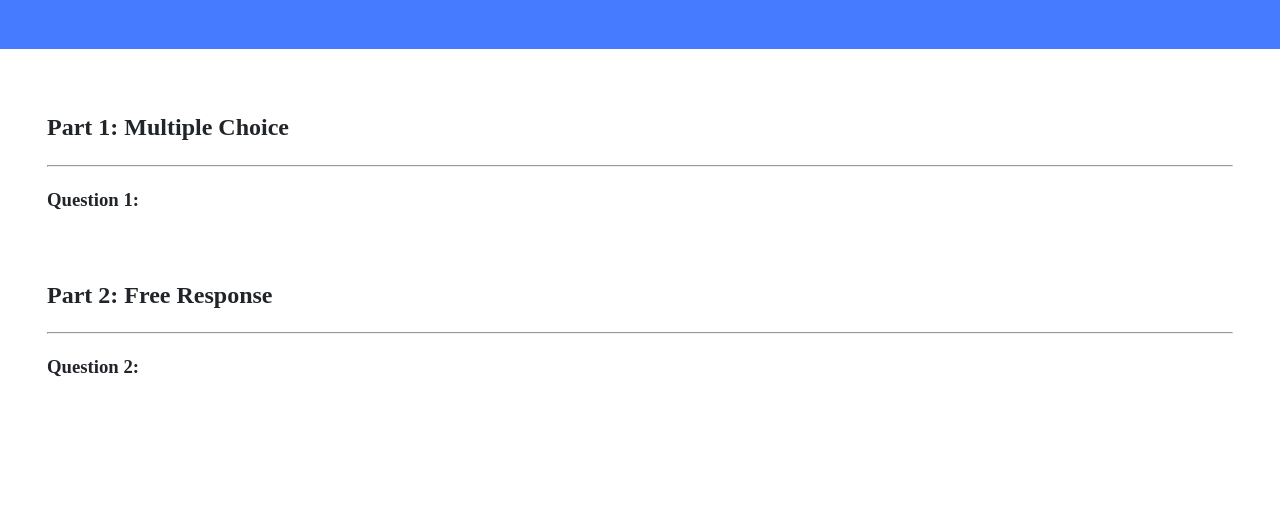
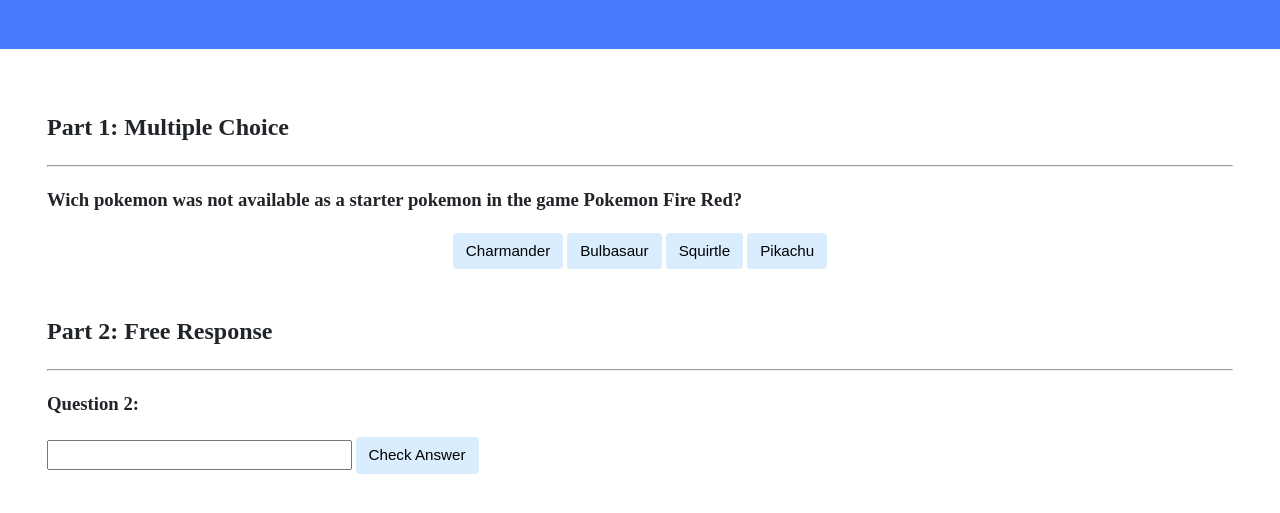
Before and after one commit to Iris-CR/CS50, a plain HTML site: page trivia/index.html in a window 1280 px wide. Shown: the part 151-664 px from the top of the page. Drawn offline with Linux system fonts and the light colour scheme.

Commit message:
Wed, Aug 21, 2024, 2:11 PM -03:00

```diff
--- a/trivia/index.html
+++ b/trivia/index.html
@@ -19,7 +19,13 @@
                 <h2>Part 1: Multiple Choice </h2>
                 <hr>
                 <!-- TODO: Add multiple choice question here -->
-                 <h3>Question 1:</h3>
+                 <h3>Wich pokemon was not available as a starter pokemon in the game Pokemon Fire Red?</h3>
+                 <div class="center">
+                    <button>Charmander</button>
+                    <button>Bulbasaur</button>
+                    <button>Squirtle</button>
+                    <button>Pikachu</button>
+                 </div>
             </div>
 
             <div class="section">
@@ -27,6 +33,8 @@
                 <hr>
                 <!-- TODO: Add free response question here -->
                  <h3>Question 2:</h3>
+                 <input type="text" name="freeResponse" id="freeQ">
+                 <button type="submit">Check Answer</button>
             </div>
         </div>
     </body>
--- a/trivia/styles.css
+++ b/trivia/styles.css
@@ -60,3 +60,7 @@
     background-color: #f5f5f5;
     transition: color 2s ease-in-out, background-color 0.15s ease-in-out;
 }
+
+.center{
+    text-align: center;
+}
```
